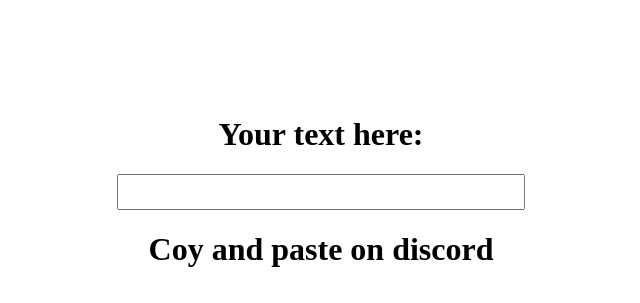
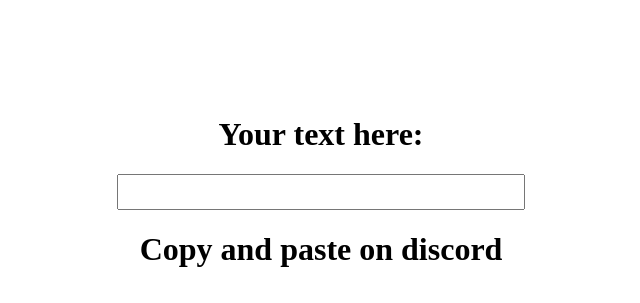
Before and after one commit to MalKhar/texttoemoji, a plain HTML site: page index.html in a window 1280 px wide. Shown: the whole page, without its empty margins (319-959 px from the left). Drawn offline with Linux system fonts and the light colour scheme.

Commit message:
minor fixes

```diff
--- a/index.html
+++ b/index.html
@@ -10,7 +10,7 @@
     <div class="flex">
       <h1>Your text here:</h1>
       <input type="text" class="input" value="" />
-      <h1>Coy and paste on discord</h1>
+      <h1>Copy and paste on discord</h1>
       <p class="output"></p>
     </div>
   </body>
--- a/shadow.js
+++ b/shadow.js
@@ -16,7 +16,3 @@
 
   p.innerHTML = newArray.join("");
 });
-
-const p = document.querySelector(".output");
-
-console.log(newArray);
```
